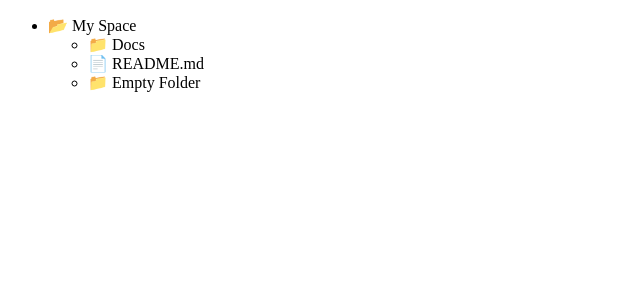
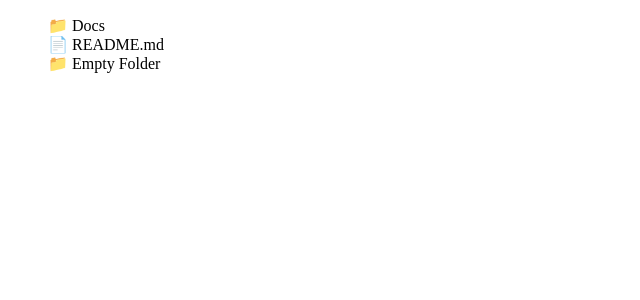
Before and after one commit to ankurbag6/jira-jitsu, a React (Vite) app: page / in a window 1280 px wide. Shown: the top 300 px of the page, without its empty margins (0-640 px from the left). Built offline with nearby package versions, Linux system fonts and the light colour scheme.

Commit message:
feat: api version for file load

```diff
--- a/src/App.jsx
+++ b/src/App.jsx
@@ -1,5 +1,7 @@
 import { FileExplorer } from "./components/FileExplorer/FileExplorer";
-import Tutorial1 from "./components/Tutorial1";
+import { FileExplorerAPIVersion } from "./components/FileExplorer/FileExplorerAPIVersion";
+//import IssuesTable from "./components/Jira/IssuesTable";
+//import Tutorial1 from "./components/Tutorial1";
 import Tutorial2 from "./components/Tutorial2";
 import Tutorial3 from "./components/Tutorial3";
 
@@ -11,7 +13,11 @@ export default function App() {
       <Tutorial3 /> */}
 
       {/* File Explorer */}
-      <FileExplorer />
+      {/* <FileExplorer /> */}
+      <FileExplorerAPIVersion />
+
+      {/** JIRA Issues */}
+      {/* <IssuesTable /> */}
     </>
   );
 }
--- /dev/null
+++ b/src/api/server.js
@@ -0,0 +1,19 @@
+import { mockFetch } from './mock.js';
+
+const db = {
+  root: [
+    { id: '1', name: 'Docs', type: 'folder' },
+    { id: '5', name: 'README.md', type: 'file' },
+    { id: '6', name: 'Empty Folder', type: 'folder' },
+  ],
+  1: [
+    { id: '2', name: 'Roadmap.md', type: 'file' },
+    { id: '3', name: 'Specs', type: 'folder' },
+  ],
+  3: [{ id: '4', name: 'Auth.md', type: 'file' }],
+  6: [],
+};
+
+export const getChildren = (id) => mockFetch(db[id] ?? [], 600, 0.3);
+
+getChildren("3").then((data) => console.log(data)).catch((err) => console.error("failed:", err));
--- /dev/null
+++ b/src/components/FileExplorer/FileExplorerAPIVersion.jsx
@@ -0,0 +1,61 @@
+import { useState } from "react";
+import { tree } from "../../data/tree";
+import TreeNode from "./TreeNode";
+import TreeNodeAPIVersion from "./TreeNodeAPIVersion";
+import { useFetch } from "../../hooks/useFetch";
+import { getChildren } from "../../api/server";
+
+/**
+Plan:
+1.
+useFetch -> get the partial data for folders
+ - on init load the data for  mockFetch("root")
+2. Implement click handler to make a call to api to get data for the
+subscequent node
+ */
+export function FileExplorerAPIVersion() {
+  const [expanded, setExpanded] = useState(() => new Set(["root"]));
+  const [childrenById, setChildrenById] = useState({}); // { "1": [...], "3": [...] }
+  const [statusById, setStatusById] = useState({}); // id -> 'loading' | 'error' | 'success'
+
+  const { status, items, error } = useFetch(() => getChildren("root"), []);
+
+  // Make a new Set so React sees a state change and re-renders.
+  const toggle = async (id) => {
+    const opening = !expanded.has(id);
+
+    setExpanded((prev) => {
+      const next = new Set(prev);
+      next.has(id) ? next.delete(id) : next.add(id);
+      return next;
+    });
+
+    if (!opening || childrenById[id] || statusById[id] === "loading") return; // already loaded, don't fetch again
+    setStatusById((prev) => ({ ...prev, [id]: "loading" }));
+    try {
+      const kids = await getChildren(id); // plain function call, not a hook
+      setChildrenById((prev) => ({ ...prev, [id]: kids }));
+      setStatusById((prev) => ({ ...prev, [id]: "success" }));
+    } catch (err) {
+      console.error("failed to load", id, err);
+      setStatusById((prev) => ({ ...prev, [id]: "error" }));
+    }
+  };
+
+  if (status === "idle" || status === "loading")
+    return <p role="status">Loading…</p>;
+  if (status === "error") return <p role="alert">{error}</p>;
+  return (
+    <nav aria-label="Files">
+      <ul>
+        <TreeNodeAPIVersion
+          nodes={items}
+          expanded={expanded}
+          childrenById={childrenById}
+          toggle={toggle}
+          statusById={statusById}
+        />
+      </ul>
+    </nav>
+  );
+}
--- /dev/null
+++ b/src/components/FileExplorer/TreeNodeAPIVersion.jsx
@@ -0,0 +1,58 @@
+export default function TreeNodeAPIVersion({
+  nodes = [],
+  expanded,
+  childrenById,
+  toggle,
+  statusById = {},
+}) {
+  return (
+    <>
+      {nodes.map((node) => {
+        const status = statusById[node.id];
+        const isFolder = node.type === "folder";
+
+        return (
+          <li key={node.id} style={{ listStyleType: "none", padding: 0 }}>
+            {isFolder ? (
+              <button
+                type="button"
+                aria-expanded={expanded.has(node.id)}
+                onClick={() => toggle(node.id)}
+                style={{
+                  background: "none",
+                  border: "none",
+                  padding: 0,
+                  margin: 0,
+                  font: "inherit",
+                  color: "inherit",
+                  textAlign: "left",
+                  cursor: "pointer",
+                }}
+              >
+                <span aria-hidden="true">📁</span> {node.name}
+                {status === "loading" && <small> Loading…</small>}
+                {status === "error" && <small> Error, click to retry</small>}
+              </button>
+            ) : (
+              <span>
+                <span aria-hidden="true">📄</span> {node.name}
+              </span>
+            )}
+
+            {expanded.has(node.id) && childrenById[node.id] && (
+              <ul>
+                <TreeNodeAPIVersion
+                  nodes={childrenById[node.id]}
+                  expanded={expanded}
+                  childrenById={childrenById}
+                  toggle={toggle}
+                  statusById={statusById}
+                />
+              </ul>
+            )}
+          </li>
+        );
+      })}
+    </>
+  );
+}
```
Also changed, not shown: src/components/FileExplorer/README.md.
